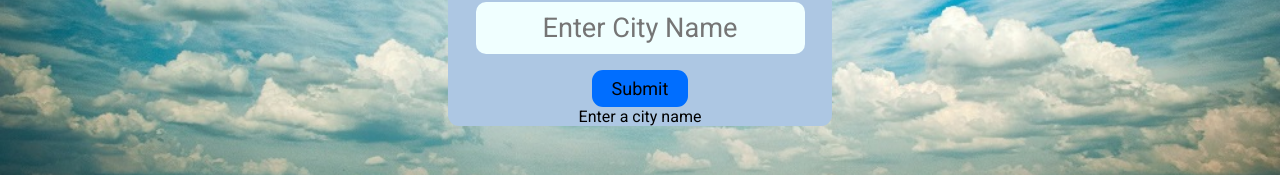
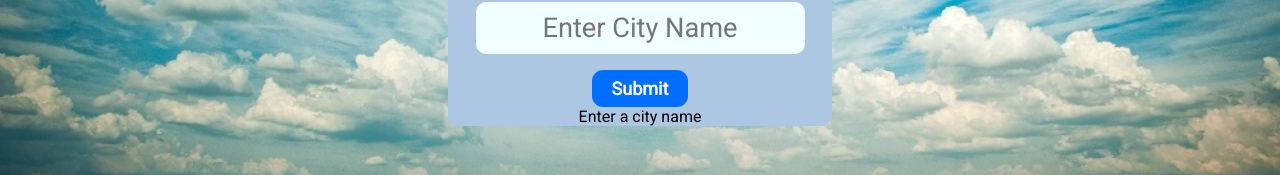
Before and after one commit to Lt-Kartik-9PARA-SF/Weather-App, a React (Create React App) app: page / in a window 1280 px wide. Shown: the part 359-534 px from the top of the page. Built offline with nearby package versions, Linux system fonts and the light colour scheme; no server answers.

Commit message:
button css changes

```diff
--- a/src/App.css
+++ b/src/App.css
@@ -47,11 +47,14 @@ button{
   width: 6rem;
   border-radius: 11px;
   border: none;
+  color:white;
+  font-weight: 700;
   background-color: rgb(0, 110, 255);
 }
 button:hover{
   background-color: green;
   transition: 1s;
+
   cursor: pointer;
 }
 
```
